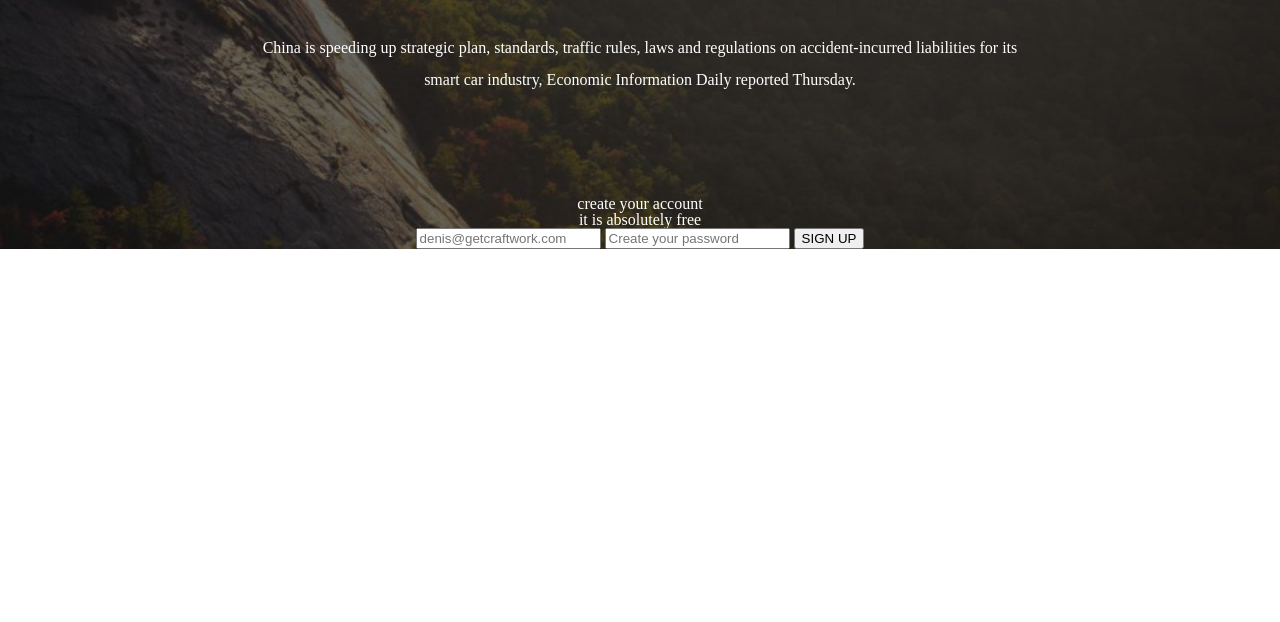
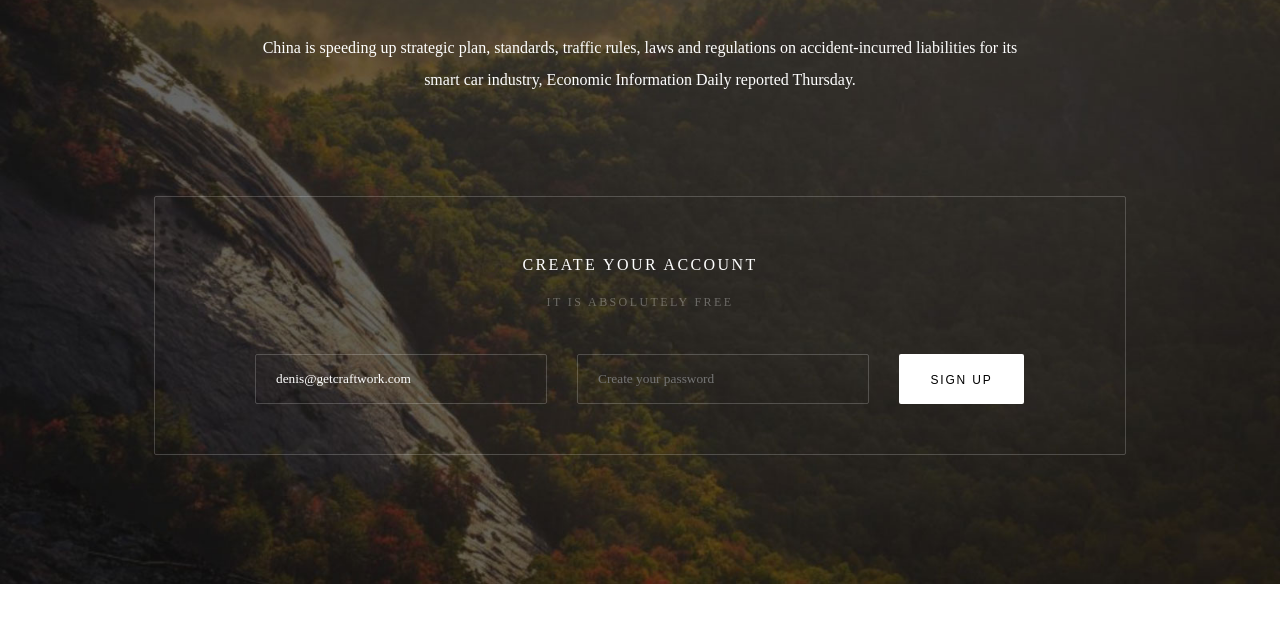
Before and after one commit to knowlyy/IFE, a plain HTML site: page newSite/index.html in a window 1280 px wide. Shown: the part 290-912 px from the top of the page. Before the commit the page ends 800 px from the top, so only its background shows below. Drawn offline with Linux system fonts and the light colour scheme; a web font is replaced by a local one.

Commit message:
new css & html

```diff
--- a/newSite/css/index.css
+++ b/newSite/css/index.css
@@ -3,11 +3,14 @@
     src: "../fonts/Montserrat-Regular.ttf"
 }
 body {
-    font-family: webMontserrat;
+    font-family: Montserrat;
+}
+input::-webkit-input-placeholder {
+    font-family: Montserrat;
 }
 .header {
     text-align: center;
-    padding-top: 200px;
+    padding: 200px 0 210px;
     background: url(../img/header_bg.jpg) no-repeat center;
     background-size: 100%;
     color: #fff;
@@ -21,3 +24,49 @@ body {
     font-size: 62px;
     margin-bottom: 90px;
 }
+.header .create-account {
+    border: 1px solid rgba(255, 255, 255, 0.2);
+    border-radius: 2px;
+    width: 770px;
+    margin: 0 auto;
+    padding: 60px 100px 50px;
+}
+.header .create-account .account-title {
+    letter-spacing: 0.15em;
+    text-transform: uppercase;
+    margin-bottom: 45px;
+}
+.header .create-account p {
+    margin-bottom: 20px;
+}
+.header .create-account span {
+    font-size: 12px;
+    opacity: 0.3;
+}
+.create-account .info-form input {
+    background: none;
+    border: 1px solid rgba(255, 255, 255, 0.2);
+    width: 250px;
+    height: 48px;
+    line-height: 48px;
+    padding: 0 20px;
+    border-radius: 2px;
+    margin-right: 30px;
+    float: left;
+    outline: none;
+    color: #fff;
+}
+.info-form input:first-child::-webkit-input-placeholder { /* WebKit browsers */
+    color:#fff;
+}
+.create-account .info-form input:last-child {
+    width: 125px;
+    height: 50px;
+    line-height: 50px;
+    font-size: 12px;
+    letter-spacing: 0.15em;
+    margin: 0;
+    background: #fff;
+    text-align: center;
+    color: #000;
+}
--- a/newSite/index.html
+++ b/newSite/index.html
@@ -5,7 +5,6 @@
     <meta name="viewport" content="width=device-width, initial-scale=1.0">
     <meta http-equiv="X-UA-Compatible" content="ie=edge">
     <title>Document</title>
-    <link href='http://fonts.useso.com/css?family=Montserrat' rel='stylesheet' type='text/css'>
     <link rel="stylesheet" href="css/rest.css">
     <link rel="stylesheet" href="css/index.css">
 </head>
@@ -16,9 +15,11 @@
             <p>China is speeding up strategic plan, standards, traffic rules, laws and regulations on accident-incurred liabilities for its smart car industry, Economic Information Daily reported Thursday.</p>
         </div>
         <div class="create-account">
-            <p>create your account</p>
-            <span>it is absolutely free</span>
-            <div class="info-form">
+            <div class="account-title">
+                <p>CREATE YOUR ACCOUNT</p>
+                <span>IT IS ABSOLUTELY FREE</span>
+            </div>
+            <div class="info-form claearfix">
                 <input type="text" placeholder="denis@getcraftwork.com">
                 <input type="password" placeholder="Create your password">
                 <input type="submit" value="SIGN UP">
```
